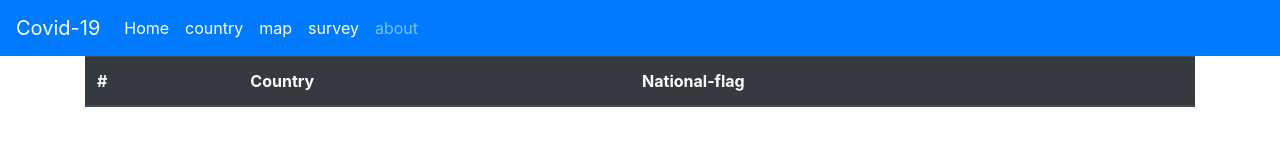
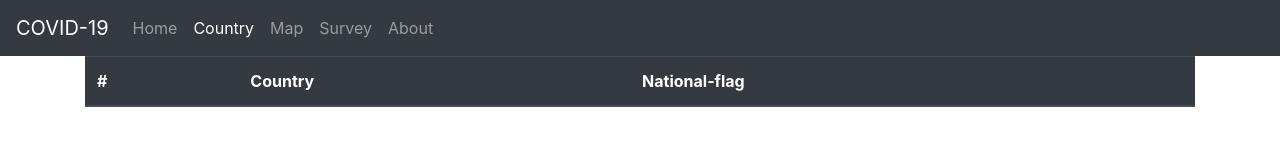
Before and after one commit to Pluem025/Covid, a plain HTML site: page country-select.html in a window 1280 px wide. Drawn offline with nearby package versions, Linux system fonts and the light colour scheme; no server answers.

Commit message:
26/4/2563

```diff
--- a/country-select.html
+++ b/country-select.html
@@ -1,7 +1,7 @@
 <!doctype html>
 <html lang="en">
   <head>
-    <title>country</title>
+    <title>Country</title>
     <meta charset="utf-8">
     <meta name="viewport" content="width=device-width, initial-scale=1, shrink-to-fit=no">
 
@@ -9,28 +9,28 @@
     <link rel="stylesheet" href="https://stackpath.bootstrapcdn.com/bootstrap/4.3.1/css/bootstrap.min.css" integrity="sha384-ggOyR0iXCbMQv3Xipma34MD+dH/1fQ784/j6cY/iJTQUOhcWr7x9JvoRxT2MZw1T" crossorigin="anonymous">
   </head>
   <body>
-    <nav class="navbar navbar-expand-sm navbar-dark bg-primary">
-        <a class="navbar-brand" href="index.html">Covid-19</a>
+    <nav class="navbar navbar-expand-sm navbar-dark bg-dark">
+        <a class="navbar-brand" href="index.html">COVID-19</a>
         <button class="navbar-toggler d-lg-none" type="button" data-toggle="collapse" data-target="#collapsibleNavId" aria-controls="collapsibleNavId"
             aria-expanded="false" aria-label="Toggle navigation">
             <span class="navbar-toggler-icon"></span>
         </button>
         <div class="collapse navbar-collapse" id="collapsibleNavId">
             <ul class="navbar-nav mr-auto mt-2 mt-lg-0">
-                <li class="nav-item active">
+                <li class="nav-item">
                     <a class="nav-link" href="index.html">Home <span class="sr-only">(current)</span></a>
                 </li>
                 <li class="nav-item active">
-                    <a class="nav-link" href="country-select.html">country <span class="sr-only">(current)</span></a>
-                </li>
-                <li class="nav-item active">
-                    <a class="nav-link" href="map.html">map <span class="sr-only">(current)</span></a>
-                </li>
-                <li class="nav-item active">
-                    <a class="nav-link" href="survey.html">survey <span class="sr-only">(current)</span></a>
+                    <a class="nav-link" href="country-select.html">Country <span class="sr-only">(current)</span></a>
                 </li>
                 <li class="nav-item">
-                    <a class="nav-link" href="about.html">about</a>
+                    <a class="nav-link" href="map.html">Map <span class="sr-only">(current)</span></a>
+                </li>
+                <li class="nav-item">
+                    <a class="nav-link" href="survey.html">Survey <span class="sr-only">(current)</span></a>
+                </li>
+                <li class="nav-item">
+                    <a class="nav-link" href="about.html">About</a>
                 </li>
             </ul>
         </div>
```
Also changed, not shown: about.html (+6 -6 lines), country.html (+12 -12 lines), index.html (+5 -5 lines), map.html (+6 -6 lines), survey.html (+6 -6 lines).
